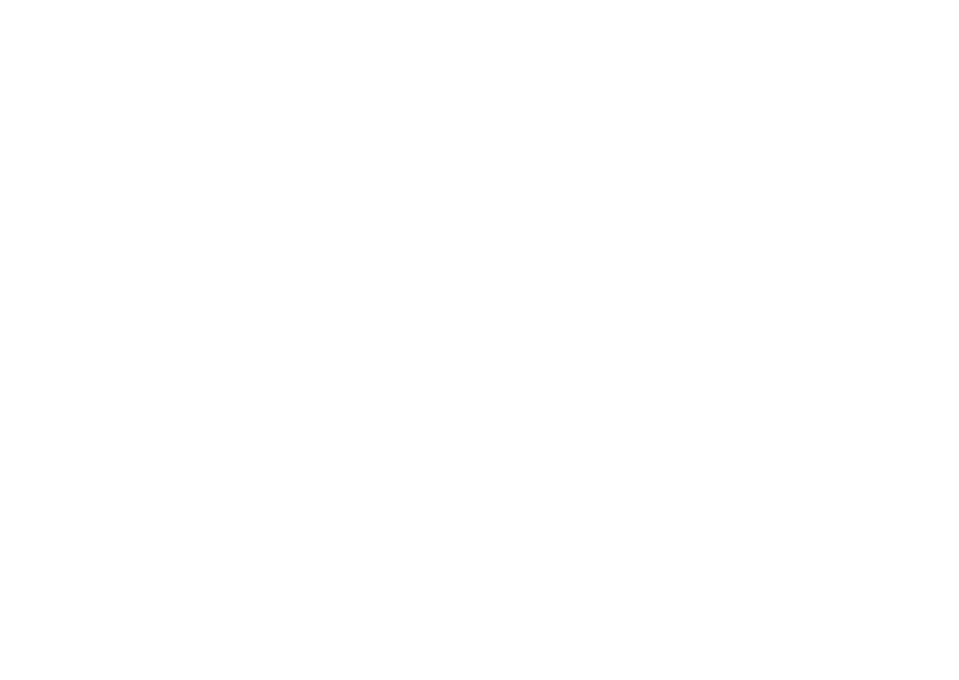
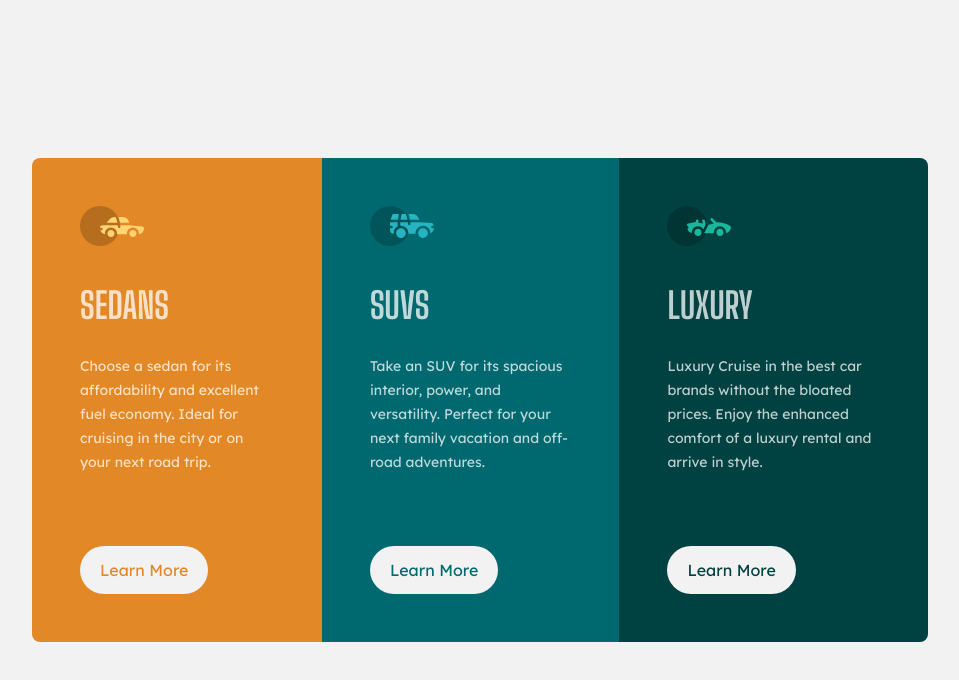
Before and after one commit to ldtalent/hikmahy-tailwind-color-customization, a React (Create React App) app: page / in a window 1280 px wide. Shown: the top 680 px of the page, without its empty margins (160-1119 px from the left). Built offline with nearby package versions, Linux system fonts and the light colour scheme.

Commit message:
card component completed

```diff
--- a/src/App.js
+++ b/src/App.js
@@ -1,7 +1,60 @@
+import luxury from './assets/icon-luxury.svg';
+import sedans from './assets/icon-sedans.svg';
+import suvs from './assets/icon-suvs.svg';
 
 function App() {
   return (
-    <div className="App">
+    <div className='App font-lexend-deca bg-light-gray text-transparent-white min-h-screen flex items-center justify-center px-6 py-16'>
+      <div className='card-wrapper py-3 w-full h-full'>
+        <div className='card-wrapper w-full h-full rounded-lg overflow-hidden my-3 md:flex max-w-4xl mx-auto'>
+          <div className='bg-bright-orange px-12 py-12'>
+            <div className='img-wrapper'>
+              <img src={sedans} alt='sedans-icon' />
+            </div>
+            <div className='text-wrapper'>
+              <h2 className='uppercase font-bold text-4xl font-big-shoulders mt-10'>sedans</h2>
+              <p className='mt-7 text-sm leading-6 mb-2 md:mb-6'>
+                Choose a sedan for its affordability and excellent fuel economy.
+                Ideal for cruising in the city or on your next road trip.
+              </p>
+              <button className='bg-light-gray text-bright-orange py-3 px-5 rounded-full text-base hover:border-2 hover:border-white hover:bg-transparent hover:text-white transition-colors mt-12'>
+                Learn More
+              </button>
+            </div>
+          </div>
+          <div className='bg-dark-cyan px-12 py-12'>
+            <div className='img-wrapper'>
+              <img src={suvs} alt='suvs-icon' />
+            </div>
+            <div className='text-wrapper'>
+              <h2 className='uppercase font-bold text-4xl font-big-shoulders mt-10'>suvs</h2>
+              <p className='mt-7 text-sm leading-6 mb-2 md:mb-6'>
+                Take an SUV for its spacious interior, power, and versatility.
+                Perfect for your next family vacation and off-road adventures.
+              </p>
+              <button className='bg-light-gray text-dark-cyan py-3 px-5 rounded-full text-base hover:border-2 hover:border-white hover:bg-transparent hover:text-white transition-colors mt-12'>
+                Learn More
+              </button>
+            </div>
+          </div>
+          <div className='bg-very-dark-cyan px-12 py-12'>
+            <div className='img-wrapper'>
+              <img src={luxury} alt='luxury-icon' />
+            </div>
+            <div className='text-wrapper'>
+              <h2 className='uppercase font-bold text-4xl font-big-shoulders mt-10'>luxury</h2>
+              <p className='mt-7 text-sm leading-6 mb-2 md:mb-6'>
+                Luxury Cruise in the best car brands without the bloated prices.
+                Enjoy the enhanced comfort of a luxury rental and arrive in
+                style.
+              </p>
+              <button className='bg-light-gray text-very-dark-cyan py-3 px-5 rounded-full text-base hover:border-2 hover:border-white hover:bg-transparent hover:text-white transition-colors mt-12'>
+                Learn More
+              </button>
+            </div>
+          </div>
+        </div>
+      </div>
     </div>
   );
 }
```
